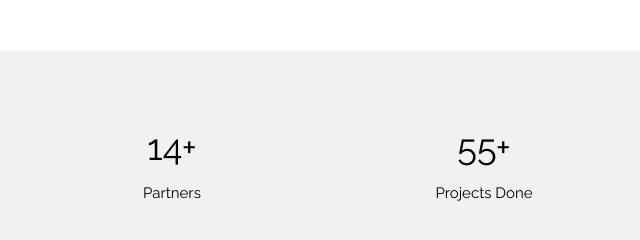
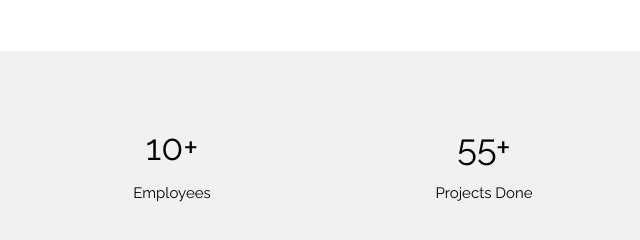
Before and after one commit to Vg17014/CAVBG, a plain HTML site: page index.html in a window 1280 px wide. Shown: the part 2420-2660 px from the top of the page, 0-640 px from the left. Drawn offline with nearby package versions, Linux system fonts and the light colour scheme.

Commit message:
Update index.html

```diff
--- a/index.html
+++ b/index.html
@@ -137,8 +137,8 @@ body, html {
 <!-- Promo Section "Statistics" -->
 <div class="w3-container w3-row w3-center w3-light-grey w3-padding-64">
   <div class="w3-quarter">
-    <span class="w3-xxlarge">14+</span>
-    <br>Partners
+    <span class="w3-xxlarge">10+</span>
+    <br>Employees
   </div>
   <div class="w3-quarter">
     <span class="w3-xxlarge">55+</span>
```
